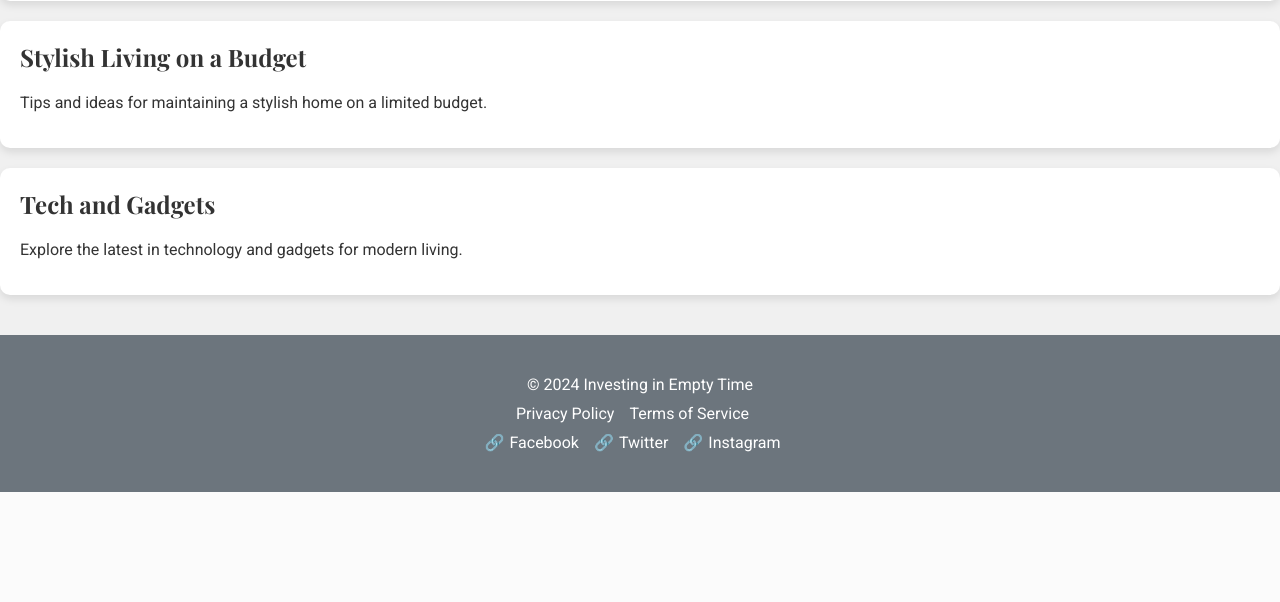
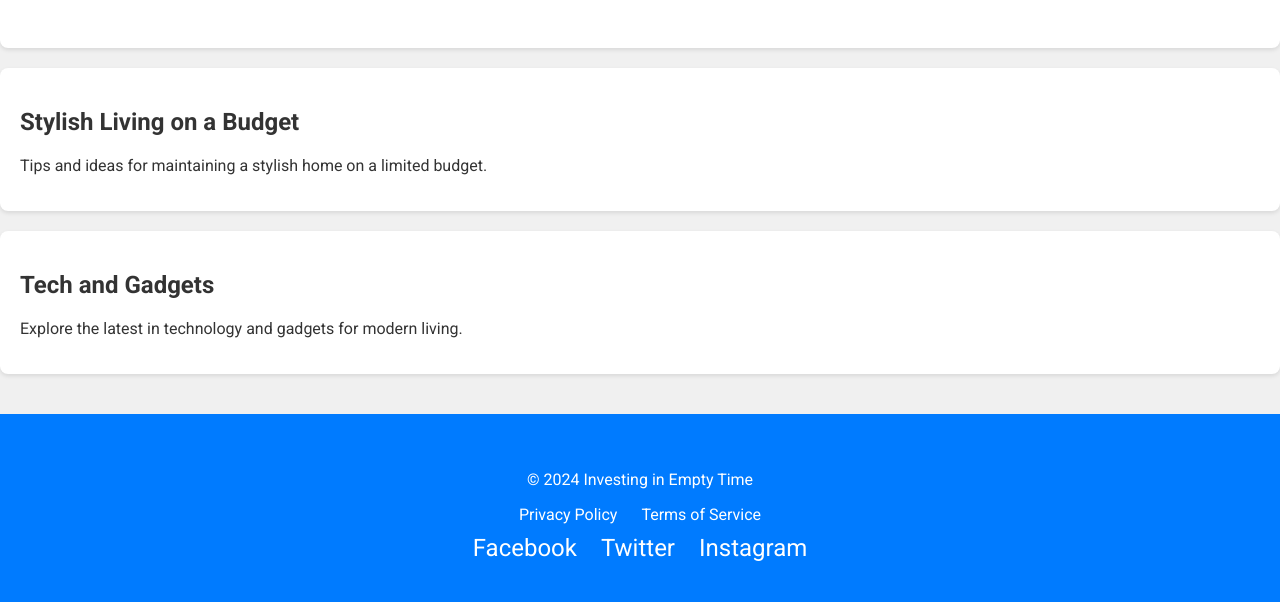
Before and after one commit to april19833/The-Empty-Time-Investor, a PHP site: page / in a window 1280 px wide. Shown: the part 1382-1984 px from the top of the page. Before the commit the page ends 1874 px from the top, so only its background shows below. Run offline with PHP 8.4, Linux system fonts and the light colour scheme.

Commit message:
Update style.css

```diff
--- a/style.css
+++ b/style.css
@@ -1,5 +1,3 @@
-/* Existing styles */
-
 /* Shared styles */
 .card {
   background-color: #fff;
@@ -10,8 +8,25 @@
 }
 
 /* Adjustments for accordion items */
-.accordion-item__dropdown p {
-  padding: 15px;
+.accordion-item__click-target {
+  cursor: pointer;
+  padding: 15px 0;
+  border-bottom: 1px solid #ddd;
+}
+
+.accordion-item__title {
+  display: flex;
+  justify-content: space-between;
+  align-items: center;
+}
+
+.accordion-item__dropdown {
+  display: none;
+  padding: 15px 0;
+}
+
+.accordion-item__dropdown.open {
+  display: block;
 }
 
 /* Additional styles for visuals */
@@ -86,8 +101,7 @@
   }
 }
 
-/* New styles to integrate */
-
+/* Theme-specific styles */
 :root {
   --color-background: #f0f0f0;
   --color-foreground: #333;
@@ -124,9 +138,6 @@ header {
   color: white;
   padding: 20px 0;
   text-align: center;
-  background-image: url('header-background.jpg');
-  background-size: cover;
-  background-position: center;
 }
 
 header h1 {
@@ -162,68 +173,83 @@ button {
   background-color: var(--color-accent);
   color: white;
   border: none;
+  border-radius: 5px;
   cursor: pointer;
-  transition: background-color 0.3s, transform 0.3s;
+  transition: background-color 0.3s;
 }
 
 button:hover {
-  background-color: var(--color-primary);
-  transform: scale(1.1);
+  background-color: #007bff;
 }
 
 main {
   padding: 20px 0;
-  background-color: var(--color-background);
 }
 
-.card {
+section {
   padding: 20px;
-  background-color: white;
-  border-radius: 10px;
-  box-shadow: 0 4px 8px rgba(0, 0, 0, 0.1);
-  margin-bottom: 20px;
-  transition: transform 0.3s, box-shadow 0.3s;
-}
-
-.card:hover {
-  transform: translateY(-10px);
-  box-shadow: 0 8px 16px rgba(0, 0, 0, 0.2);
-}
-
-.card h2 {
-  margin-top: 0;
-  font-family: var(--font-heading);
 }
 
 footer {
-  background-color: var(--color-secondary);
+  background-color: var(--color-primary);
   color: white;
+  text-align: center;
   padding: 20px 0;
-  text-align: center;
 }
 
-.footer-links a, .social-icons a {
+.footer-links {
+  margin-top: 10px;
+}
+
+.footer-links a {
+  color: white;
   text-decoration: none;
-  color: white;
-  margin-right: 15px;
+  margin: 0 10px;
   transition: color 0.3s;
 }
 
-.footer-links a:hover, .social-icons a:hover {
+.footer-links a:hover {
   color: var(--color-accent);
 }
 
-.social-icons a::before {
-  content: '🔗';
-  margin-right: 5px;
+.social-icons {
+  margin-top: 10px;
 }
 
-footer p {
-  margin: 0;
+.social-icons a {
+  color: white;
+  text-decoration: none;
+  margin: 0 10px;
+  font-size: 1.5rem;
+  transition: color 0.3s;
 }
 
-.footer-links, .social-icons {
+.social-icons a:hover {
+  color: var(--color-accent);
+}
+
+/* Accordion styles */
+.accordion-item__click-target {
+  cursor: pointer;
+  padding: 15px 0;
+  border-bottom: 1px solid #ddd;
+}
+
+.accordion-item__title {
   display: flex;
-  justify-content: center;
-  margin-top: 10px;
+  justify-content: space-between;
+  align-items: center;
 }
+
+.accordion-item__dropdown {
+  display: none;
+  padding: 15px 0;
+}
+
+.accordion-item__dropdown.open {
+  display: block;
+}
+
+.accordion-icon {
+  font-size: 1.2rem;
+}
```
